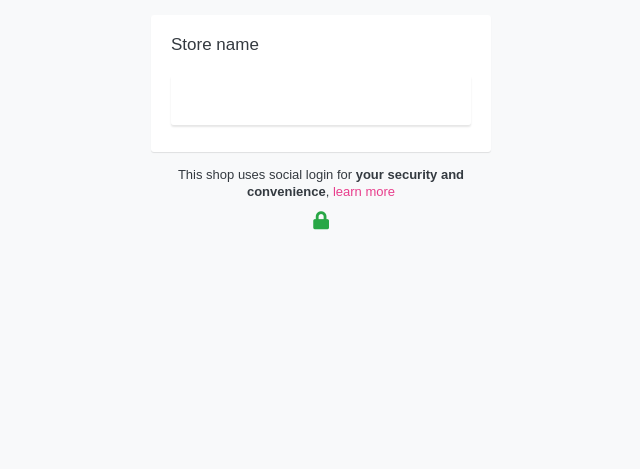
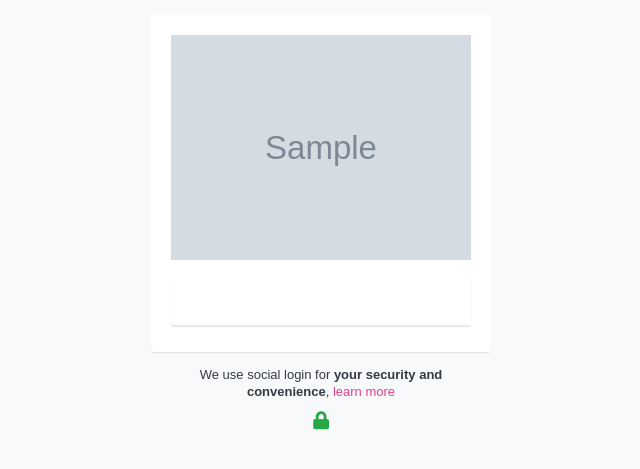
Before and after one commit to ecomplus/passport, a Node project: template assets/app/views/login.ejs in a window 1280 px wide. Shown: the top 469 px of the page, without its empty margins (319-959 px from the left). Run offline with Node 20 templates, Linux system fonts and the light colour scheme; the template is opened without the code that fills it: most values are stand-ins (such as "Sample title", 1, 10 or a date in 2020); grey boxes marked "Sample" are stand-in pictures; some libraries are stand-ins or nearby versions.

Commit message:
show store name or logo

```diff
--- a/assets/app/views/login.ejs
+++ b/assets/app/views/login.ejs
@@ -56,8 +56,15 @@
       #box > div {
         width: 100%;
       }
-      #box > div > div {
-        margin-bottom: 20px;
+      #box > div > div,
+      #box > div > img {
+        margin-bottom: 15px;
+      }
+      #box > div > img {
+        width: auto;
+        max-width: 100%;
+        height: auto;
+        display: block;
       }
       #box > div > a {
         display: block;
@@ -109,7 +116,11 @@
   <body>
     <div id="box">
       <div>
-        <div>Store name</div>
+        <% if (store.logo) { %>
+          <img src="<%= store.logo %>" />
+        <% } else { %>
+          <div><%= store.name %></div>
+        <% } %>
         <% for (var strategy in providers) { %>
           <% if (providers.hasOwnProperty(strategy)) { %>
             <% var provider = providers[strategy]; %>
@@ -134,10 +145,10 @@
     </div>
     <p>
       <% if (lang === 'pt_br') { %>
-        Esta loja utiliza login social para <b>sua segurança e praticidade</b>,
+        Usamos login social para <b>sua segurança e conveniência</b>,
         <a href="/site/" target="_blank">saiba mais</a>
       <% } else { %>
-        This shop uses social login for <b>your security and convenience</b>,
+        We use social login for <b>your security and convenience</b>,
         <a href="/site/en_us.html" target="_blank">learn more</a>
       <% } %>
     </p>
--- a/bin/web.js
+++ b/bin/web.js
@@ -136,16 +136,19 @@
       let id = req.params.id
       if (idValidate(id, res) === true) {
         // start login flow
-        let store = parseInt(req.params.store, 10)
+        let storeId = parseInt(req.params.store, 10)
         // check store
 
         // create session cookies
         let sig = Math.floor((Math.random() * 10000000) + 10000000)
-        res.cookie('_passport_' + store + '_sig', sig, cookieOptions)
+        res.cookie('_passport_' + storeId + '_sig', sig, cookieOptions)
         let lang = req.params.lang
-        let oauthPath = '/' + store + '/' + id + '/' + sig + '/oauth'
+        let oauthPath = '/' + storeId + '/' + id + '/' + sig + '/oauth'
         let baseUri = config.baseUri
         let providers = Object.assign({}, config.strategies)
+        let store = {
+          'id': storeId
+        }
         res.render('login', { lang, store, baseUri, oauthPath, providers })
       }
     })
```
